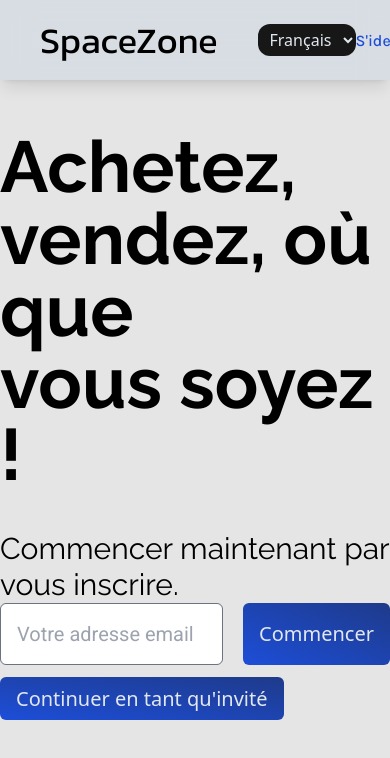
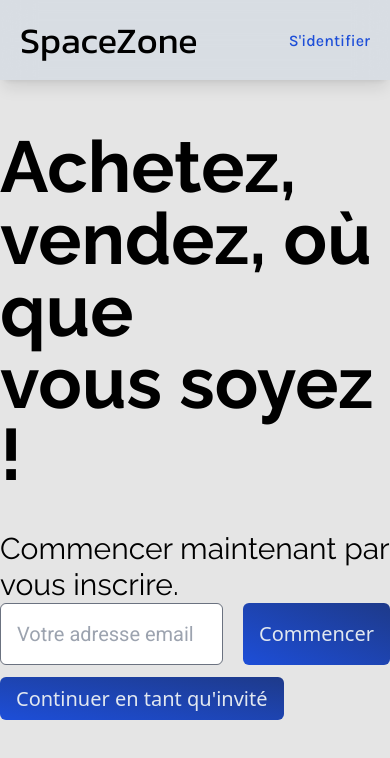
Before and after one commit to Azonesbz/SpaceZone, a React (Vite) app in the folder client/: page / in a window 390 px wide. Shown: the top 758 px of the page. Built offline with nearby package versions, Linux system fonts and the light colour scheme; no server answers.

Commit message:
update responsive on navbar

```diff
--- a/client/src/components/Navbar.jsx
+++ b/client/src/components/Navbar.jsx
@@ -3,6 +3,7 @@ import { Link, useNavigate } from "react-router-dom";
 import { userLogout } from "../actions/user.action";
 import { useEffect } from "react";
 import { useState } from "react";
+import { Dropdown } from "flowbite-react";
 
 export default function Navbar(){
 
@@ -27,21 +28,52 @@ export default function Navbar(){
             <div className="flex fixed inset-0 z-50 h-20 w-full backdrop-blur-lg shadow-lg">
                 <div className="h-full w-full bg-slate-300 opacity-50"></div>
             </div>
-            <header className="flex fixed inset-0 z-50 h-20 w-full bg-transparent container">
+            <header className="flex fixed inset-0 z-50 h-20 w-full bg-transparent md:container">
                 <nav className="flex justify-between items-center h-full w-full">
-                    <div className="flex items-center space-x-10">
+                    <div className="flex items-center">
                         <Link
-                        className="font-kanit text-4xl flex-grow ml-10"
+                        className="font-kanit text-4xl flex-grow ml-5 sm:ml-10"
                         to="/home"
                         >
                             SpaceZone
                         </Link>
-                        <select className="bg-neutral-900 text-slate-200 rounded-xl py-1 px-2 active:scale-95 duration-200" name="language">
-                            <option value="fr">Français</option>
-                            <option value="en">Anglais</option>
-                        </select>
                     </div>
-                    <ul className="flex items-center mr-10 space-x-10">
+                    <div className="md:hidden mr-5 sm:mr-10">
+                        {isLogged ?
+                        <Dropdown
+                            label={
+                                <img
+                                    src={`./uploads/profil/${currentUser.profil_picture}`}
+                                    alt="User profile image"
+                                    style={{ width: '40px', height: '40px', borderRadius: '50%' }}
+                                />
+                            }
+                            inline={true}
+                            dismissOnClick={true}
+                        >
+                            <Dropdown.Item>
+                                <Link to="/dashboard" className="text-slate-200">Dashboard</Link>
+                            </Dropdown.Item>
+                            <Dropdown.Item>
+                                <Link to="/dashboard" className="text-slate-200">Mon profil</Link>
+                            </Dropdown.Item>
+                            <Dropdown.Item>
+                                <Link to="/dashboard" className="text-slate-200">Panier</Link>
+                            </Dropdown.Item>
+                            <Dropdown.Item>
+                                <button
+                                className="flex items-center font-karla rounded-md text-slate-200"
+                                onClick={handleLogout}
+                                >
+                                    <h3>Se déconnecter</h3>
+                                </button>
+                            </Dropdown.Item>
+                        </Dropdown>
+                        :
+                        <Link to="/" className="text-md font-karla font-medium rounded-md text-blue-700">S'identifier</Link>
+                    }
+                    </div>
+                    <ul className="md:flex items-center mr-10 space-x-10 hidden">
                         {!isLogged ? <li className="cursor-pointer">
                             <Link to="/" className="text-md font-karla font-medium rounded-md text-blue-700">S'identifier</Link>
                         </li> : "" }
--- a/client/src/pages/product/[productId].jsx
+++ b/client/src/pages/product/[productId].jsx
@@ -42,19 +42,19 @@ export default function ProductId() {
             <div key={productId.id} className='w-full sm:w-1/2 lg:w-1/3 mx-2 my-4'>
               {/* Image of product */}
               <div className=''>
-                <h1 className='text-3xl font-raleway font-semibold'>{productId.title}</h1>
+                <h1 className='text-4xl font-raleway font-semibold'>{productId.title}</h1>
 
                 <img src='https://via.placeholder.com/1200x1200' alt='image du produit' />
               </div>
 
               {/* Description of product */}
               <div className={`flex flex-col duration-500`}>
-                <div className={`flex flex-col h-96 p-5 space-y-5 sm:rounded-lg lg:rounded-xl bg-slate-50 duration-500`}>
+                <div className={`flex flex-col p-5 space-y-5 sm:rounded-lg lg:rounded-xl bg-slate-50 duration-500`}>
                   <h2 className='text-xl font-kanit'>A propos de cet article</h2>
-                </div>
-                  <p className="">
+                  <p className="rounded font-roboto font-medium text-lg h-full overflow-hidden">
                     {productId.description}
                   </p>
+                </div>
 
                 <div className='flex flex-col h-full mt-5'>
                   <div className='flex items-center justify-between font-rajdhani font-bold box-content'>
```
